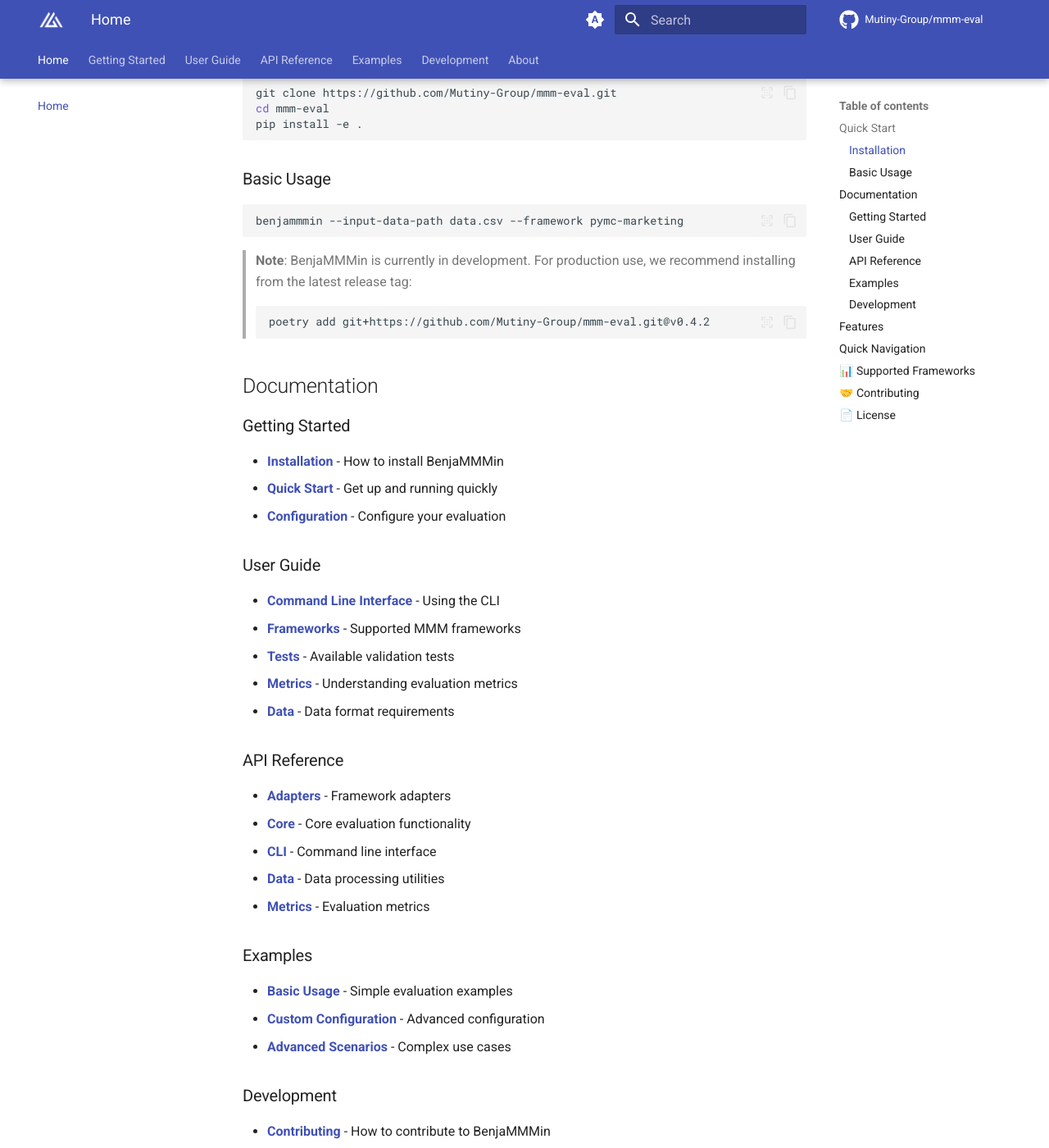
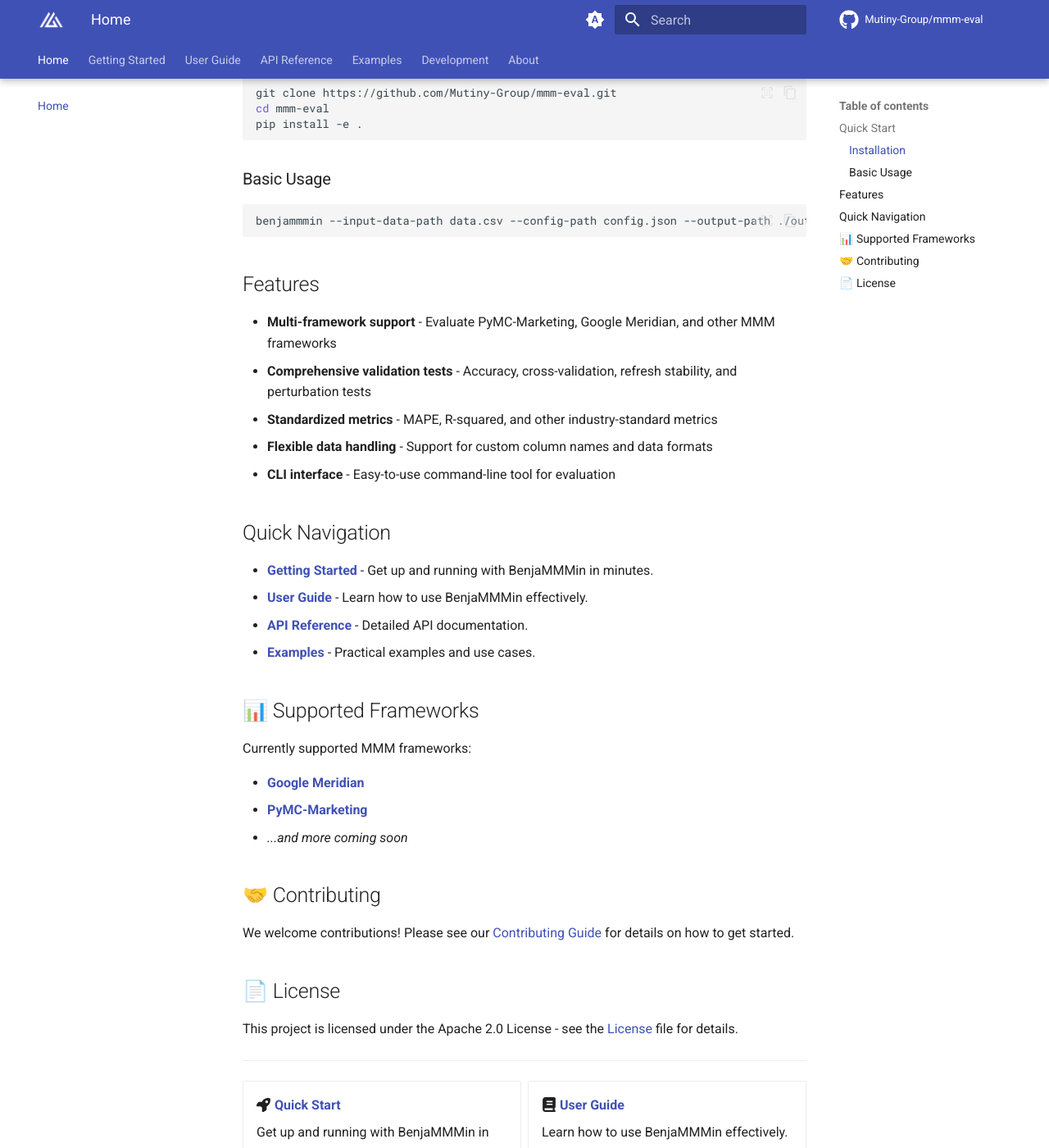
Before and after one commit to mutinex/mmm-eval, an MkDocs documentation site: the page built from docs/index.md, in a window 1280 px wide and 1400 px high, scrolled down 727 px. Shown: the whole window at 82% size. Built offline with MkDocs 1.6.1 and Material for MkDocs 9.7.7, drawn with Linux system fonts in a browser that asks for light colours; comment, search, counter and statistics services are not loaded; the version menu is left out; some of the changed text lies outside the part shown.

Commit message:
Update frameworks page and a few others

````diff
--- a/docs/index.md
+++ b/docs/index.md
@@ -35,51 +35,14 @@
 ### Basic Usage
 
 ```bash
-benjammmin --input-data-path data.csv --framework pymc-marketing
+benjammmin --input-data-path data.csv --config-path config.json --output-path ./output --framework pymc-marketing
 ```
-
-> **Note**: BenjaMMMin is currently in development. For production use, we recommend installing from the latest release tag:
->
-> ```bash
-> poetry add git+https://github.com/Mutiny-Group/mmm-eval.git@v0.4.2
-> ```
-
-## Documentation
-
-### Getting Started
-- **[Installation](getting-started/installation.md)** - How to install BenjaMMMin
-- **[Quick Start](getting-started/quick-start.md)** - Get up and running quickly
-- **[Configuration](getting-started/configuration.md)** - Configure your evaluation
-
-### User Guide
-- **[Command Line Interface](user-guide/cli.md)** - Using the CLI
-- **[Frameworks](user-guide/frameworks.md)** - Supported MMM frameworks
-- **[Tests](user-guide/tests.md)** - Available validation tests
-- **[Metrics](user-guide/metrics.md)** - Understanding evaluation metrics
-- **[Data](user-guide/data.md)** - Data format requirements
-
-### API Reference
-- **[Adapters](api/adapters.md)** - Framework adapters
-- **[Core](api/core.md)** - Core evaluation functionality
-- **[CLI](api/cli.md)** - Command line interface
-- **[Data](api/data.md)** - Data processing utilities
-- **[Metrics](api/metrics.md)** - Evaluation metrics
-
-### Examples
-- **[Basic Usage](examples/basic-usage.md)** - Simple evaluation examples
-- **[Custom Configuration](examples/custom-configuration.md)** - Advanced configuration
-- **[Advanced Scenarios](examples/advanced-scenarios.md)** - Complex use cases
-
-### Development
-- **[Contributing](development/contributing.md)** - How to contribute to BenjaMMMin
-- **[Development Setup](development/setup.md)** - Setting up development environment
-- **[Testing](development/testing.md)** - Testing guidelines
 
 ## Features
 
 - **Multi-framework support** - Evaluate PyMC-Marketing, Google Meridian, and other MMM frameworks
 - **Comprehensive validation tests** - Accuracy, cross-validation, refresh stability, and perturbation tests
-- **Standardized metrics** - MAPE, RMSE, R-squared, and other industry-standard metrics
+- **Standardized metrics** - MAPE, R-squared, and other industry-standard metrics
 - **Flexible data handling** - Support for custom column names and data formats
 - **CLI interface** - Easy-to-use command-line tool for evaluation
 
@@ -94,8 +57,9 @@
 
 Currently supported MMM frameworks:
 
-- **PyMC-Marketing**: Bayesian MMM framework using PyMC
-- *More frameworks coming soon...*
+- **[Google Meridian](https://developers.google.com/meridian)**
+- **[PyMC-Marketing](https://www.pymc-marketing.io/en/latest/)**
+- *...and more coming soon*
 
 ## 🤝 Contributing
 
````
Also changed, not shown: docs/getting-started/installation.md (+1 -1 lines), docs/getting-started/quick-start.md (+6 -7 lines), docs/user-guide/cli.md (+1 -1 lines), docs/user-guide/frameworks.md (+39 -17 lines).
